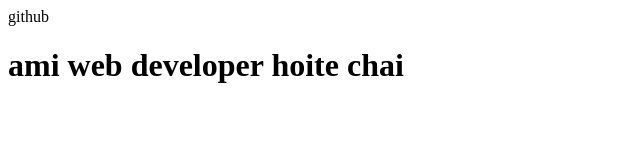
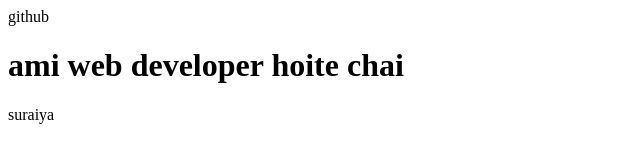
Before and after one commit to Suraiya-khatun/First-project, a plain HTML site: page index.html in a window 1280 px wide. Shown: the full height of the page, 0-640 px from the left. Drawn offline with Linux system fonts and the light colour scheme.

Commit message:
Update index.html

```diff
--- a/index.html
+++ b/index.html
@@ -8,5 +8,6 @@
     </head>
     <body>
         <h1>ami web developer hoite chai</h1>
+        <p>suraiya</p>
     </body>
 </html>
```
